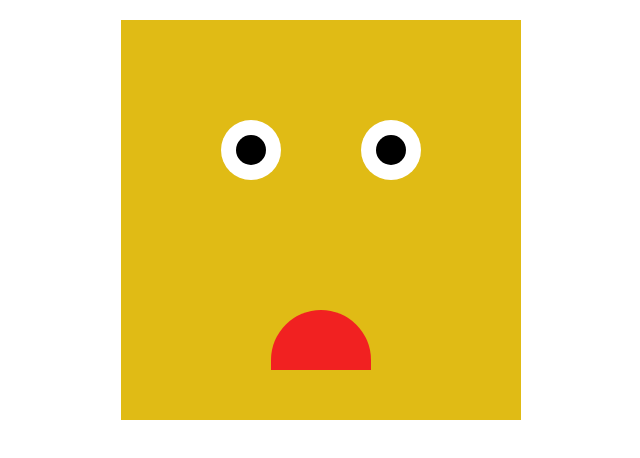
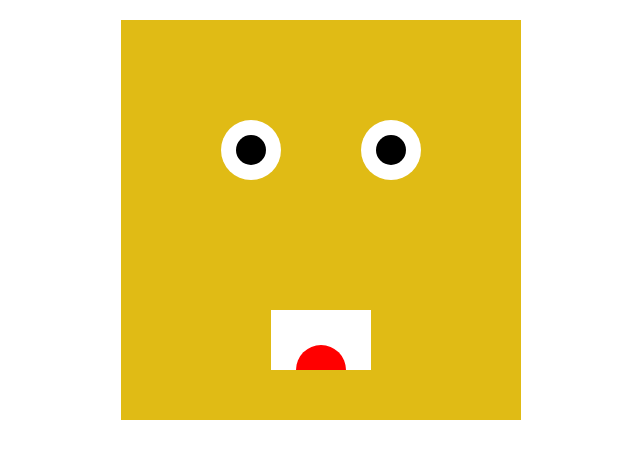
Before and after one commit to TATOJL/face, a plain HTML site: page index.html in a window 1280 px wide. Shown: the whole page, without its empty margins (319-959 px from the left). Drawn offline with Linux system fonts and the light colour scheme.

Commit message:
face-oho

```diff
--- a/css/main.css
+++ b/css/main.css
@@ -31,11 +31,21 @@
     position: absolute;
     width: 100px;
     height: 60px;
-    background: rgb(241, 33, 33);
+    background: #fff;
     bottom: 50px;
     left: 50%;
     margin-left: -50px;
-    border-radius: 200px 200px 0 0;
+
+}
+.tongue
+{
+    position: absolute;
+    width: 50px;
+    height: 25px;
+    border-radius: 50px 50px 0 0;
+    background: red;
+    margin-left: 25px;
+    top: 35px;
 }
 .right{
     right: 100px;
--- a/index.html
+++ b/index.html
@@ -17,7 +17,9 @@
         <div class="eye left">
             <div class="dot"></div>
         </div>
-        <div class="month"></div>
+        <div class="month">
+            <div class="tongue"></div>
+        </div>
     </div>
 </body>
 
```
